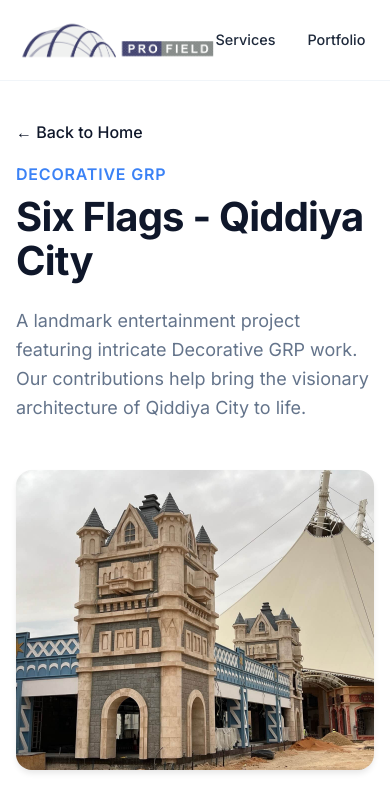
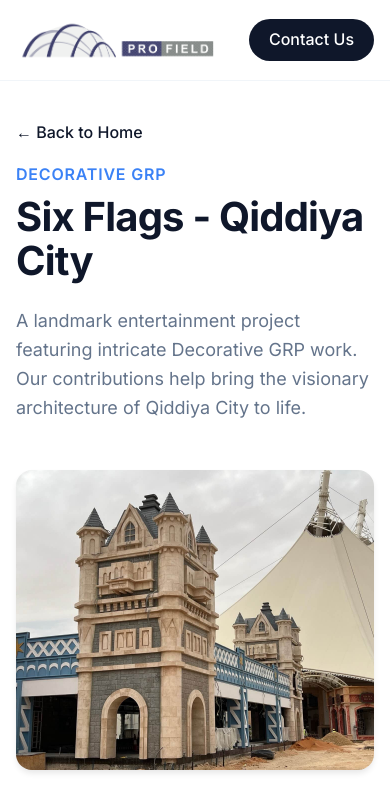
Before and after one commit to sabahsayah12/profield-website, a React (Vite) app: page /project/1 in a window 390 px wide. Shown: the top 792 px of the page. Built offline with nearby package versions, Linux system fonts and the light colour scheme.

Commit message:
Fix mobile header: show only logo and Contact button

```diff
--- a/src/components/Header.jsx
+++ b/src/components/Header.jsx
@@ -18,8 +18,8 @@
                     <img src={logo} alt="Profield Logo" style={{ height: '40px', width: 'auto', clipPath: 'inset(2px)' }} />
                 </Link>
                 <nav style={{ display: 'flex', gap: '2rem', alignItems: 'center' }}>
-                    <Link to="/#services" style={{ fontWeight: 500, fontSize: '0.9rem' }}>Services</Link>
-                    <Link to="/#portfolio" style={{ fontWeight: 500, fontSize: '0.9rem' }}>Portfolio</Link>
+                    <Link to="/#services" className="nav-link-desktop" style={{ fontWeight: 500, fontSize: '0.9rem' }}>Services</Link>
+                    <Link to="/#portfolio" className="nav-link-desktop" style={{ fontWeight: 500, fontSize: '0.9rem' }}>Portfolio</Link>
                     <Link to="/#contact" className="btn btn-primary" style={{ padding: '0.5rem 1.25rem' }}>Contact Us</Link>
                 </nav>
             </div>
--- a/src/index.css
+++ b/src/index.css
@@ -1,8 +1,11 @@
 :root {
   /* Brand Colors */
-  --color-primary: #0f172a; /* Deep Navy */
-  --color-secondary: #334155; /* Slate */
-  --color-accent: #3b82f6; /* Bright Blue */
+  --color-primary: #0f172a;
+  /* Deep Navy */
+  --color-secondary: #334155;
+  /* Slate */
+  --color-accent: #3b82f6;
+  /* Bright Blue */
   --color-background: #ffffff;
   --color-text: #1e293b;
   --color-text-light: #64748b;
@@ -112,3 +115,10 @@
   opacity: 0.9;
   transform: translateY(-1px);
 }
+
+/* Mobile: hide Services and Portfolio links, keep logo and Contact only */
+@media (max-width: 768px) {
+  .nav-link-desktop {
+    display: none !important;
+  }
+}
```
